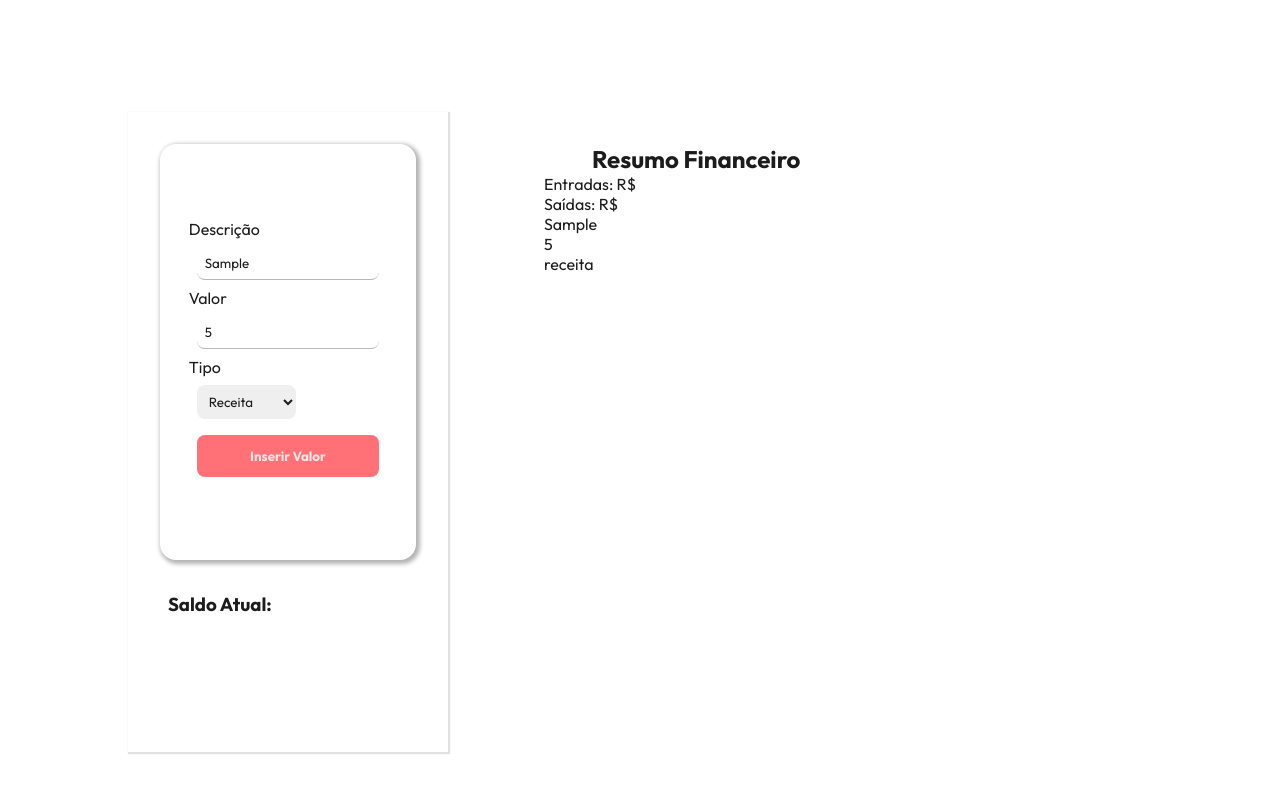
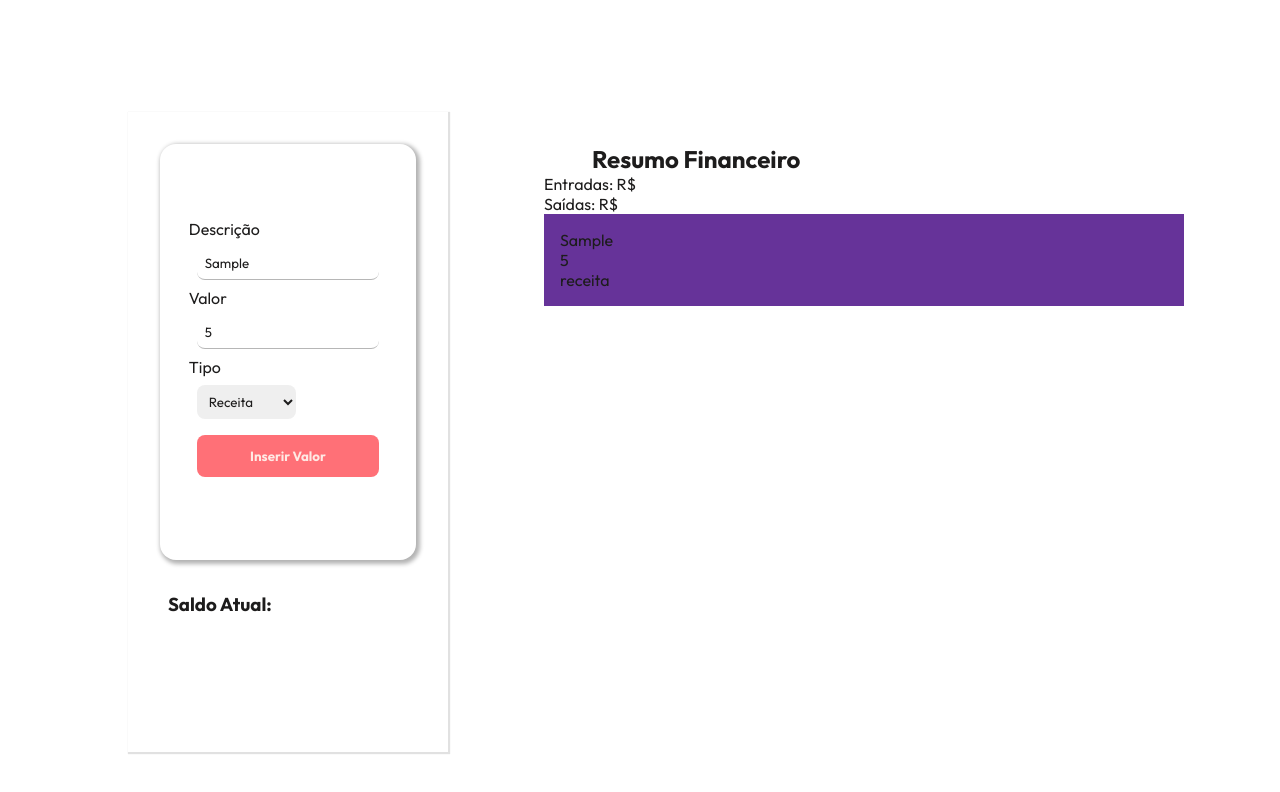
Before and after one commit to leticiaocr/gerenciadorDeFinancas, a plain HTML site: page index.html in a window 1280 px wide. Both pictures are taken after typing "Sample", "5" into the empty fields and a click on the button "Inserir Valor". Drawn offline with Linux system fonts and the light colour scheme.

Commit message:
fix: corrigindo função de add dados

```diff
--- a/assets/css/style.css
+++ b/assets/css/style.css
@@ -105,3 +105,9 @@ body {
     margin-top: 2rem;
     margin-left: 3rem;
 }
+
+.list{
+   background-color: rebeccapurple;
+   padding: 1rem;
+   margin-bottom: .5rem;
+}
--- a/assets/js/main.js
+++ b/assets/js/main.js
@@ -27,7 +27,13 @@ class Gerenciador {
     // COLOCAR OS DADOS NO RESUMO FINANCEIRO
 
     enterData(description, value, type) {
-       const local = document.querySelector('.list');
+        const local = document.querySelector('.contain-list');
+
+
+        const div = document.createElement("div");
+        div.classList.add("list");
+
+
         const descricao = document.createElement("p");
         const valor = document.createElement("p");
         const tipo = document.createElement("p");
@@ -36,10 +42,11 @@ class Gerenciador {
         valor.textContent = value;
         tipo.textContent = type;
 
-       local.appendChild(descricao);
-       local.appendChild(valor);
-       local.appendChild(tipo);
+        div.appendChild(descricao);
+        div.appendChild(valor);
+        div.appendChild(tipo);
 
+        local.appendChild(div);
 
 
         // se o type for entrada adicionar seletor vermelho, se for saída adicionar verde
--- a/index.html
+++ b/index.html
@@ -19,7 +19,7 @@
                     <input type="text" class="description" name="description">
 
                     <label for="value">Valor</label>
-                    <input type="number"class="value" name="value">
+                    <input type="number" class="value" name="value">
 
 
                     <label for="type">Tipo</label>
@@ -45,7 +45,7 @@
             <span class="incomes">Entradas: R$ </span>
             <span class="expenses">Saídas: R$</span>
 
-            <div class="list">
+            <div class="contain-list">
 
             </div>
         </section>
```
Lines whose indentation alone changed are shown as unchanged.
